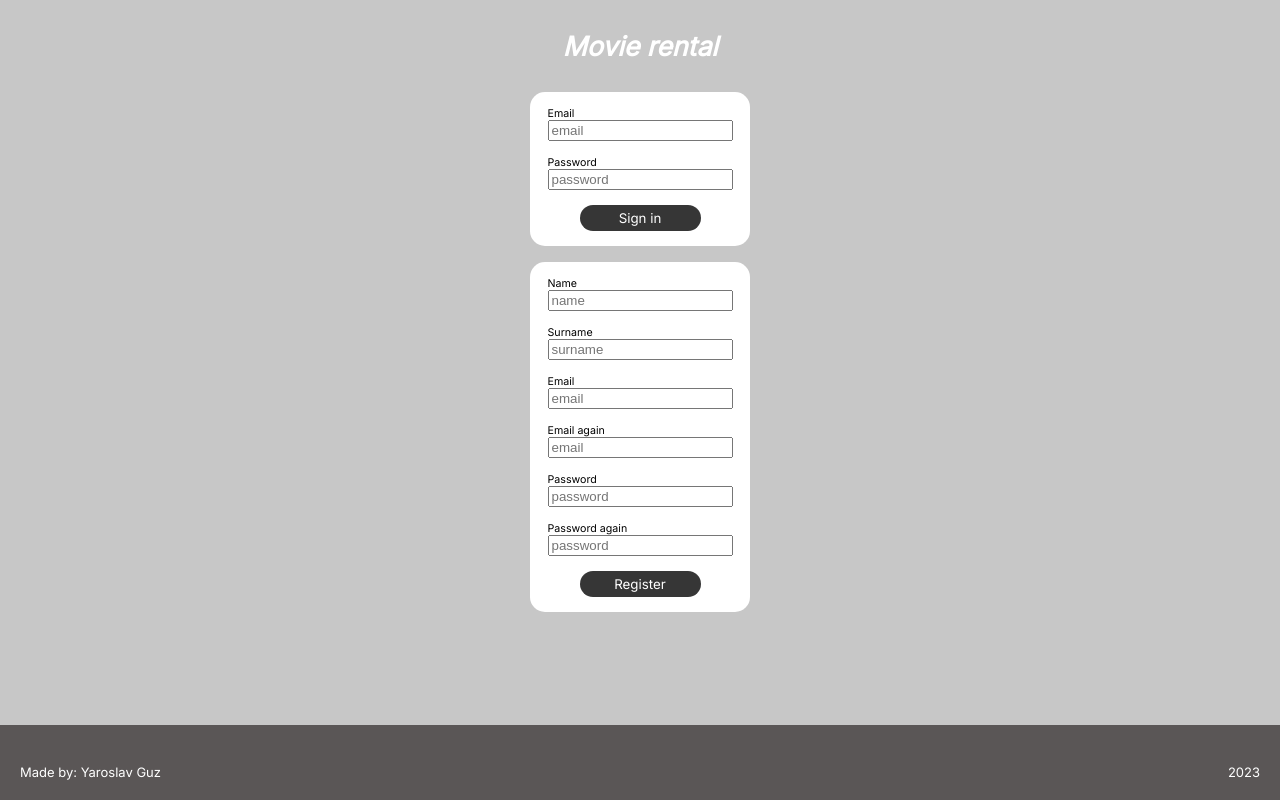
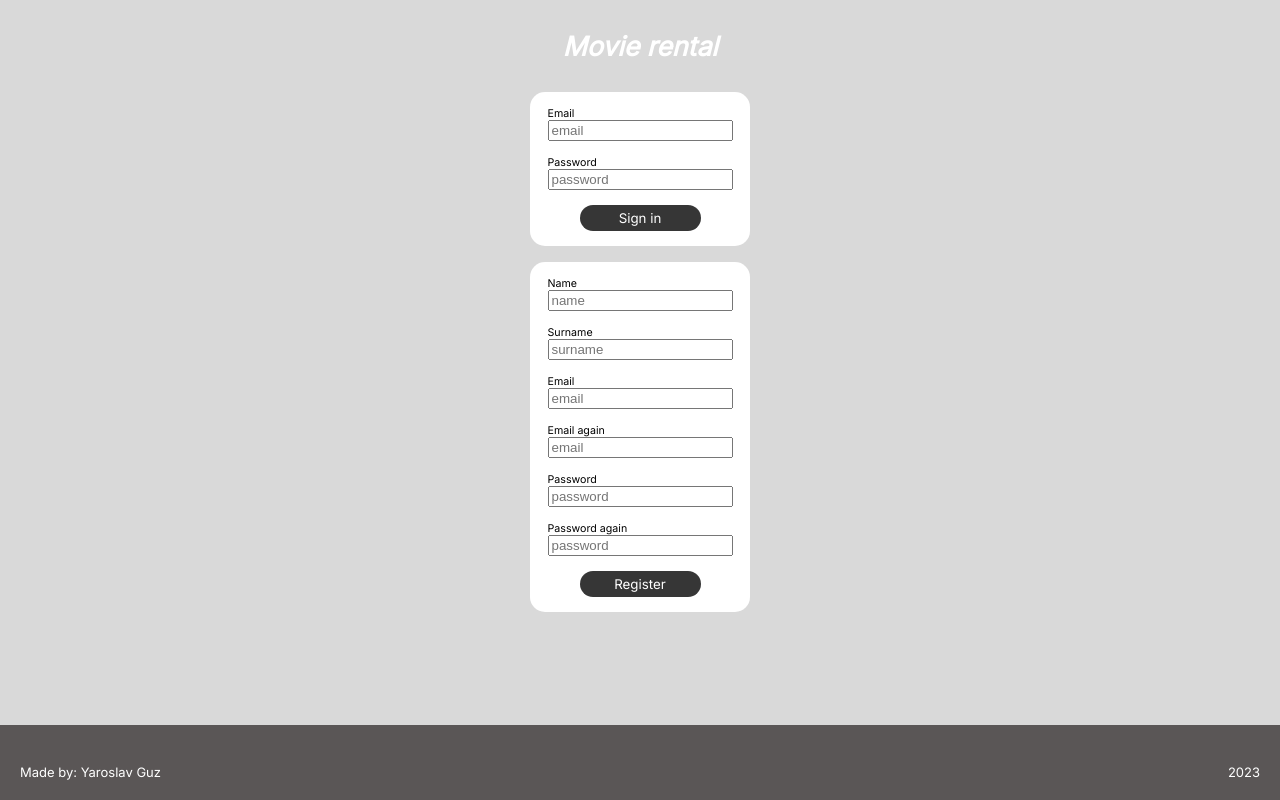
Before and after one commit to ankoyeeri/internship-git-demo-repo, a plain HTML site: page html-css-exercise/login.html in a window 1280 px wide. Drawn offline with Linux system fonts and the light colour scheme.

Commit message:
fix: change login background color

```diff
--- a/html-css-exercise/style/login.css
+++ b/html-css-exercise/style/login.css
@@ -5,8 +5,6 @@ body {
 
   margin: 0;
   padding: 0 25%;
-
-  background-color: #c7c7c7;
 }
 
 div.main {
```
